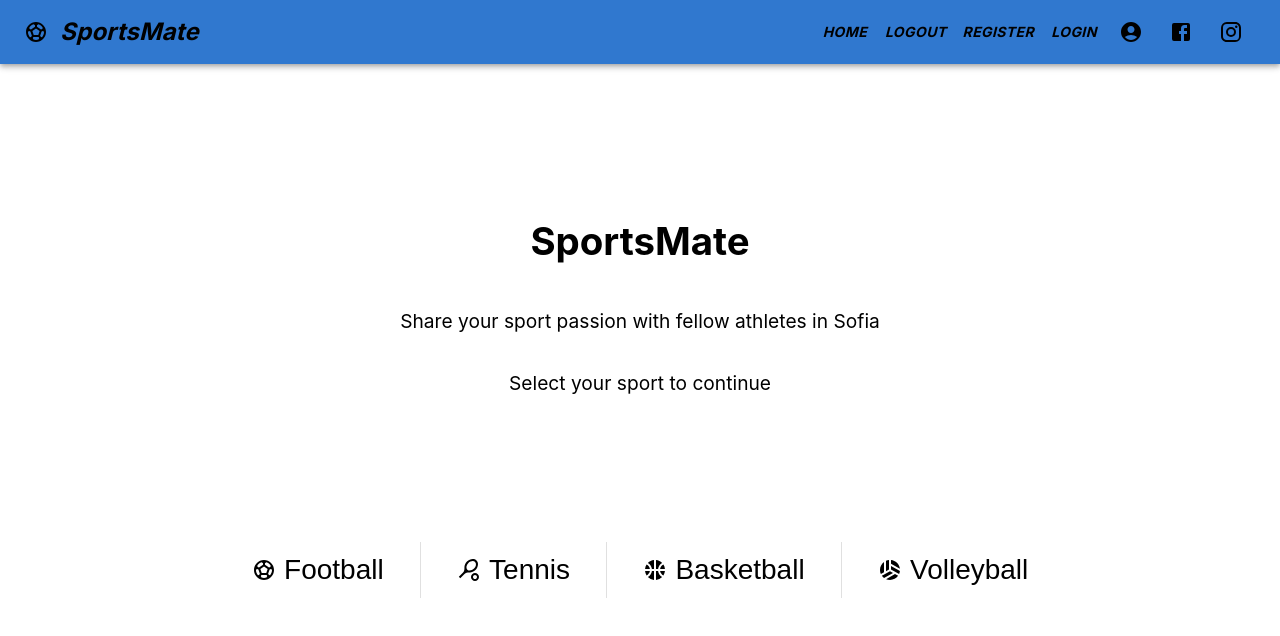
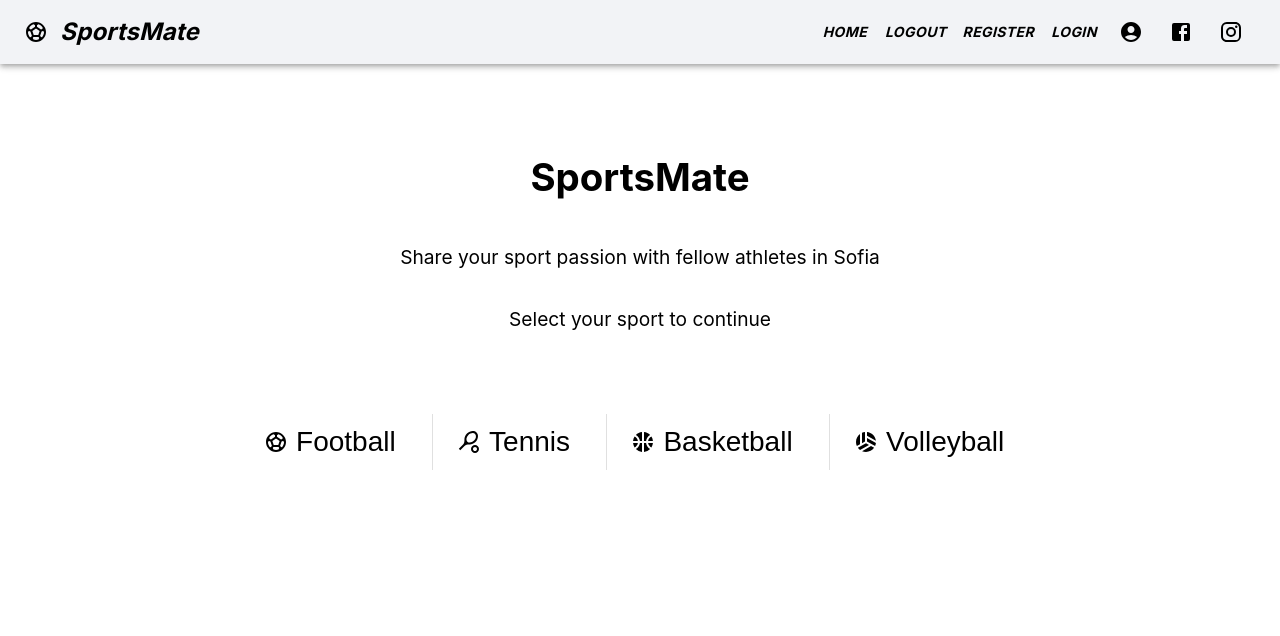
Before and after one commit to Nasko-Trenchev/sports-mate, a React (Create React App) app: page / in a window 1280 px wide. Shown: the top 636 px of the page. Built offline with nearby package versions, Linux system fonts and the light colour scheme.

Commit message:
Editting HomPage, adding SportItem component

```diff
--- /dev/null
+++ b/src/components/Football/Football.tsx
@@ -0,0 +1,10 @@
+
+
+const FootBall: React.FC = () => {
+
+    return (
+        <div>It works!</div>
+    )
+}
+
+export default FootBall;
--- a/src/components/HomePage/HomePage.module.css
+++ b/src/components/HomePage/HomePage.module.css
@@ -1,14 +1,15 @@
-
 .mainContainer {
     display: flex;
     flex-direction: column;
     align-items: center;
+    position: relative;
     font-size: 1.2em;
-    margin-top: 10%;
+    margin-top: 5%;
+    z-index: 999;
 }
 
 .sports {
-    margin-top: 10%;
+    margin-top: 5%;
     font-size: 2em;
 }
 
@@ -16,6 +17,19 @@
     border-radius: 10px;
 }
 
+
 .sports button div {
     margin-left: 0.3em;
 }
+
+.image {
+    z-index: 0;
+    position: absolute;
+    top: 0;
+    left: 0;
+    width: 100%;
+}
+
+.image img {
+    position: relative;
+}
--- a/src/components/HomePage/HomePage.tsx
+++ b/src/components/HomePage/HomePage.tsx
@@ -1,4 +1,5 @@
 import { Stack, Divider, IconButton } from "@mui/material";
+import { NavLink } from 'react-router-dom';
 import { StyledEngineProvider } from '@mui/material/styles';
 import { motion } from 'framer-motion'
 import SportsSoccerSharpIcon from '@mui/icons-material/SportsSoccerSharp';
@@ -6,10 +7,15 @@ import SportsTennisIcon from '@mui/icons-material/SportsTennis';
 import SportsBasketballIcon from '@mui/icons-material/SportsBasketball';
 import SportsVolleyballIcon from '@mui/icons-material/SportsVolleyball';
 import classes from './HomePage.module.css';
+import SportItem from "../Layout/SportItem";
+import img from '../../assets/sportPitches.webp';
 
 const HomePage = () => {
     return (
         <StyledEngineProvider>
+            {/* <div className={classes.image}>
+                <img src={img} alt="img" />
+            </div> */}
             <motion.div className={classes.mainContainer}
                 initial={{ opacity: 0, y: -50 }}
                 animate={{ opacity: 1, y: 0 }}
@@ -23,22 +29,18 @@ const HomePage = () => {
                     divider={<Divider orientation="vertical" flexItem />}
                     spacing={3}
                     className={classes.sports}>
-                    <IconButton size="large" edge='start' color="inherit"  >
+                    <SportItem sport="Football" path='football'>
                         <SportsSoccerSharpIcon />
-                        <div>Football</div>
-                    </IconButton>
-                    <IconButton size="large" edge='start' color="inherit"  >
+                    </SportItem>
+                    <SportItem sport="Tennis" path='tennis'>
                         <SportsTennisIcon />
-                        <div>Tennis</div>
-                    </IconButton>
-                    <IconButton size="large" edge='start' color="inherit"  >
+                    </SportItem >
+                    <SportItem sport="Basketball" path='basketball'>
                         <SportsBasketballIcon />
-                        <div>Basketball</div>
-                    </IconButton>
-                    <IconButton size="large" edge='start' color="inherit"  >
+                    </SportItem>
+                    <SportItem sport="Volleyball" path='volleyball'>
                         <SportsVolleyballIcon />
-                        <div>Volleyball</div>
-                    </IconButton>
+                    </SportItem>
                 </Stack>
             </motion.div>
         </StyledEngineProvider>
--- a/src/components/Layout/NavigationHeader.module.css
+++ b/src/components/Layout/NavigationHeader.module.css
@@ -1,7 +1,7 @@
 @import url('https://fonts.googleapis.com/css2?family=Inter:wght@100;200;300;400;500;600;700;800;900&display=swap');
 
 .navBar {
-    background-color: rgb(48, 120, 207);
+    background-color: rgb(242, 243, 246);
     color: black;
     position: sticky;
     top: 0;
--- /dev/null
+++ b/src/components/Layout/SportItem.module.css
@@ -0,0 +1,8 @@
+.active {
+    color: black;
+    text-decoration: none;
+}
+
+.pending {
+    color: black;
+}
--- /dev/null
+++ b/src/components/Layout/SportItem.tsx
@@ -0,0 +1,26 @@
+import { motion } from "framer-motion";
+import { NavLink } from 'react-router-dom';
+import { IconButton } from "@mui/material";
+
+import classes from './SportItem.module.css'
+
+const SportItem: React.FC<{ children: JSX.Element[] | JSX.Element, sport: string, path: string }> = (props) => {
+
+    return (
+        <motion.div
+            whileHover={{ y: -5 }}
+            transition={{ type: 'spring', stiffness: 500 }}
+        >
+            <NavLink to={props.path} className={({ isActive, isPending }) =>
+                isPending ? "pending" : isActive ? `${classes.active}` : ""
+            }>
+                <IconButton size="large" edge='start' sx={{color: 'black'}}>
+                    {props.children}
+                    <div>{props.sport}</div>
+                </IconButton>
+            </NavLink>
+        </motion.div>
+    )
+}
+
+export default SportItem;
--- /dev/null
+++ b/src/pages/FootballPage.tsx
@@ -0,0 +1,9 @@
+import FootBall from "../components/Football/Football";
+
+const FootBallPage = () => {
+    return (
+        <FootBall />
+    )
+}
+
+export default FootBallPage;
--- a/src/util/routes.tsx
+++ b/src/util/routes.tsx
@@ -2,6 +2,7 @@ import { createBrowserRouter } from 'react-router-dom';
 import RootLayout from '../pages/Root';
 import ErrorPage from '../pages/ErrorPage';
 import HomePage from '../components/HomePage/HomePage';
+import FootBallPage from '../pages/FootballPage';
 
 const router = createBrowserRouter([
     {
@@ -10,6 +11,7 @@ const router = createBrowserRouter([
         errorElement: <ErrorPage />,
         children: [
             { index: true, element: <HomePage /> },
+            { path: 'football', element: <FootBallPage /> }
         ]
     }
 ])
```
